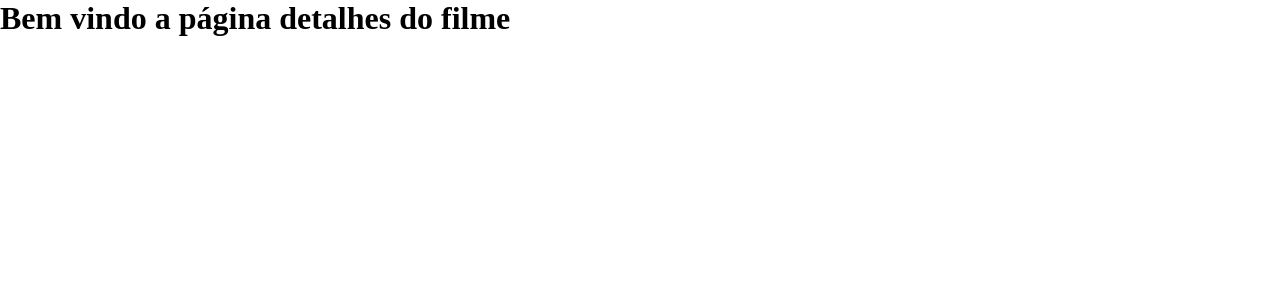
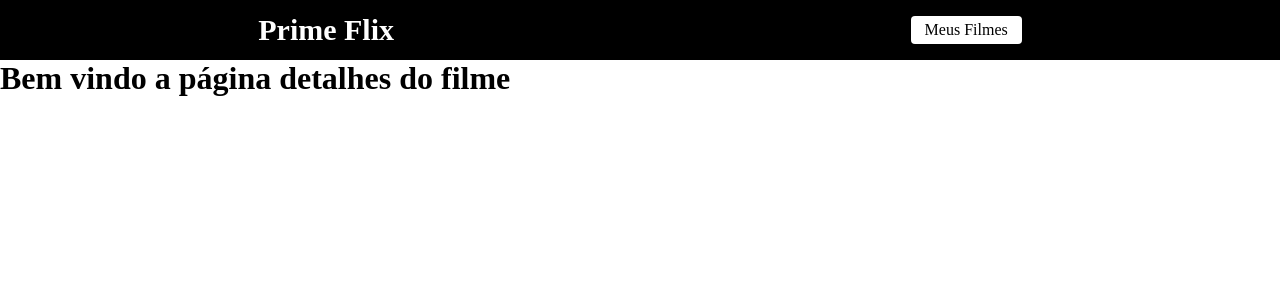
Before and after one commit to LaisaAlb/PRIMEFLIX, a React (Create React App) app: page /filme/1 in a window 1280 px wide. Shown: the top 300 px of the page. Built offline with nearby package versions, Linux system fonts and the light colour scheme.

Commit message:
Configurando o header

```diff
--- /dev/null
+++ b/src/components/Header/header.css
@@ -0,0 +1,25 @@
+header{
+    display: flex;
+    align-items: center;
+    justify-content: space-around;
+    width: 100%;
+    height: 60px;
+    background-color: #000000;
+}
+
+.logo{
+    text-decoration: none;
+    font-size: 30px;
+    cursor: pointer;
+    color: #FFF;
+    font-weight: bold;
+}
+
+.favoritos{
+    cursor: pointer;
+    background-color: #FFF;
+    padding: 5px 14px;
+    text-decoration: none;
+    color: #000000;
+    border-radius: 4px;
+}
--- /dev/null
+++ b/src/components/Header/index.js
@@ -0,0 +1,14 @@
+import './header.css';
+
+import { Link  } from 'react-router-dom';
+
+function Header(){
+    return(
+        <header>
+            <Link className="logo" to="/">Prime Flix</Link>
+            <Link className='favoritos'to="/favoritos" >Meus Filmes</Link>
+        </header>
+    )
+}
+
+export default Header;
--- a/src/routes.js
+++ b/src/routes.js
@@ -3,9 +3,12 @@
 import Home from './pages/Home'
 import Filme from './pages/Filme'
 
+import Header from './components/Header'
+
 function RoutesApp(){
     return(
         <BrowserRouter>
+            <Header />
             <Routes>
                 <Route path="/" element={ <Home/>} />
                 <Route path="/filme/:id" element={ <Filme/>} />
```
